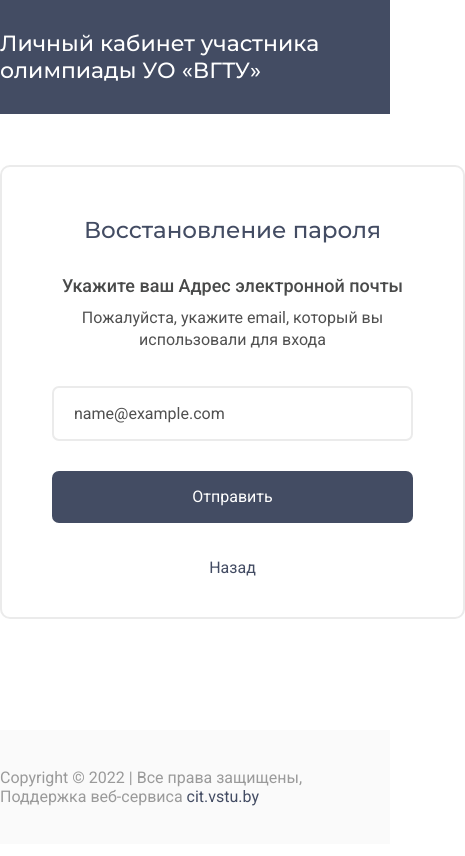
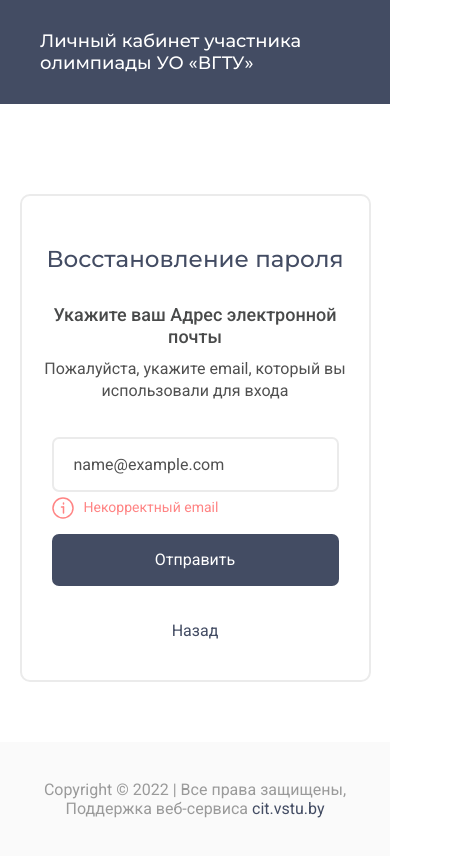
Before and after one commit to tragislav/olympiad-student, a React (Create React App) app: page /passwordRecovery in a window 390 px wide. Both pictures are taken after typing "name@example.com" into the empty fields and a click on the button "Отправить". Shown: the whole page, 465 px wide, since content can reach past the window. Built offline with nearby package versions, Linux system fonts and the light colour scheme; no server answers.

Commit message:
added adaptive to all auth components

```diff
--- a/src/Pages/Login/styled.css
+++ b/src/Pages/Login/styled.css
@@ -5,12 +5,14 @@
   line-height: 19px;
   color: #9a9c9c;
   width: 100%;
+  margin-top: 90px;
+  display: flex;
+  justify-content: center;
 }
 
 .LoginFormWrapper {
   width: 465px;
   text-align: center;
-  margin: 0 auto;
   border: 2px solid #ebebeb;
   box-sizing: border-box;
   box-shadow: 2px 8px 15px rgb(201 201 201 10%);
@@ -40,10 +42,16 @@
   transition: 0.2s all linear;
 }
 
+.errorInput {
+  background: #ffffff;
+  border: 2px solid #ffb0a5;
+  color: #ffb0a5;
+}
+
 .LoginFormError {
   font-weight: 400;
-  font-size: 16px;
-  line-height: 22px;
+  font-size: 14px;
+  line-height: 20px;
   color: #ff8484;
   padding-left: 10px;
 }
@@ -51,7 +59,7 @@
 .LoginFormInput {
   width: 100%;
   height: 55px;
-  margin-bottom: 32px;
+  margin-bottom: 5px;
   padding-left: 20px;
   box-sizing: border-box;
   box-shadow: 2px 8px 15px rgb(201 201 201 10%);
@@ -104,3 +112,16 @@
 .underline {
   text-decoration: underline;
 }
+
+@media (max-width: 530px) {
+  .LoginFormWrapper {
+    width: 90%;
+  }
+  .LoginForm {
+    padding: 35px 30px;
+  }
+  .LoginFormTitle {
+    padding-left: 10px;
+    padding-right: 10px;
+  }
+}
--- a/src/Pages/PasswordRecovery/index.js
+++ b/src/Pages/PasswordRecovery/index.js
@@ -4,12 +4,14 @@ import { useForm } from "react-hook-form";
 import { yupResolver } from "@hookform/resolvers/yup";
 
 import RegistrationSuccess from "../../components/RegistrationSuccess";
+import { ReactComponent as ErrorIcon } from "../../images/error-icon.svg";
 import schema from "./validation";
 import "./styled.css";
 import { sendMailToRecoveryPassword } from "../../api/auth";
 
 function PasswordRecovery() {
   const [isSuccess, setIsSuccess] = useState(false);
+  const [error, setError] = useState(false);
   const { register, handleSubmit } = useForm({
     resolver: yupResolver(schema),
   });
@@ -23,6 +25,7 @@ function PasswordRecovery() {
         setIsSuccess(true);
       })
       .catch((e) => {
+        setError(true);
         console.error(e);
       });
   };
@@ -39,18 +42,18 @@ function PasswordRecovery() {
     );
   } else {
     return (
-      <div className="RecoveryContainer">
-        <div className="RecoveryFormWrapper">
-          <h3 className="RecoveryFormTitle">Восстановление пароля</h3>
+      <div className="LoginContainer">
+        <div className="LoginFormWrapper">
+          <h3 className="LoginFormTitle">Восстановление пароля</h3>
           <p className="RecoveryText bold">
             Укажите ваш Адрес электронной почты
           </p>
           <p className="RecoveryText">
             Пожалуйста, укажите email, который вы использовали для входа
           </p>
-          <form className="RecoveryForm" onSubmit={handleSubmit(onSubmit)}>
+          <form className="LoginForm" onSubmit={handleSubmit(onSubmit)}>
             <input
-              className="RecoveryFormInput"
+              className="LoginFormInput"
               ref={email.ref}
               name={email.name}
               onBlur={email.onBlur}
@@ -59,12 +62,16 @@ function PasswordRecovery() {
               placeholder="Введить вашу почту"
               required
             />
-            <button className="RecoveryFormSubmit" type="submit">
+            <div className={error ? "ErrorWrapper opacity1" : "ErrorWrapper"}>
+              <ErrorIcon />
+              <p className="LoginFormError">Некорректный email</p>
+            </div>
+            <button className="LoginFormSubmit" type="submit">
               Отправить
             </button>
           </form>
           <div className="RecoveryFooterForm">
-            <Link className="RecoveryFooterFormLink" to="/">
+            <Link className="LoginFooterFormLink" to="/">
               Назад
             </Link>
           </div>
--- a/src/Pages/PasswordRecovery/styled.css
+++ b/src/Pages/PasswordRecovery/styled.css
@@ -1,32 +1,3 @@
-.RecoveryContainer {
-  font-family: "Roboto", sans-serif;
-  font-style: normal;
-  font-size: 16px;
-  line-height: 19px;
-  color: #9a9c9c;
-  width: 100%;
-}
-
-.RecoveryFormWrapper {
-  width: 465px;
-  text-align: center;
-  margin: 0 auto;
-  border: 2px solid #ebebeb;
-  box-sizing: border-box;
-  box-shadow: 2px 8px 15px rgb(201 201 201 10%);
-  border-radius: 10px;
-  position: relative;
-}
-
-.RecoveryFormTitle {
-  font-family: "Montserrat";
-  padding-top: 50px;
-  font-weight: 500;
-  font-size: 23px;
-  line-height: 120%;
-  color: #434c63;
-}
-
 .RecoveryText {
   font-family: "Roboto";
   font-style: normal;
@@ -45,45 +16,13 @@
   padding-top: 30px;
 }
 
-.RecoveryForm {
-  text-align: left;
-  padding: 35px 50px;
-}
-
-.RecoveryFormInput {
-  width: 100%;
-  height: 55px;
-  margin-bottom: 20px;
-  padding-left: 20px;
-  box-sizing: border-box;
-  box-shadow: 2px 8px 15px rgb(201 201 201 10%);
-}
-
-.RecoveryFormSubmit {
-  font-family: "Roboto";
-  font-style: normal;
-  font-weight: 400;
-  font-size: 16px;
-  line-height: 19px;
-  background: #434c63;
-  box-shadow: 2px 8px 15px rgb(201 201 201 10%);
-  border: transparent;
-  border-radius: 7px;
-  width: 100%;
-  height: 52px;
-  color: #ffffff;
-  margin-top: 10px;
-}
-
 .RecoveryFooterForm {
   padding: 0 50px 40px;
 }
 
-.RecoveryFooterFormLink {
-  font-family: "Roboto", sans-serif;
-  font-style: normal;
-  font-weight: 400;
-  font-size: 16px;
-  line-height: 19px;
-  color: #434c63;
+@media (max-width: 530px) {
+  .RecoveryText {
+    padding-left: 10px;
+    padding-right: 10px;
+  }
 }
--- a/src/Pages/Registration/index.js
+++ b/src/Pages/Registration/index.js
@@ -55,15 +55,13 @@ function Registration() {
     );
   } else {
     return (
-      <div className="RegistrationContainer">
-        <div className="RegistrationFormWrapper">
-          <h3 className="RegistrationFormTitle">Регистрация</h3>
-          <form className="RegistrationForm" onSubmit={handleSubmit(onSubmit)}>
+      <div className="LoginContainer">
+        <div className="LoginFormWrapper">
+          <h3 className="LoginFormTitle">Регистрация</h3>
+          <form className="LoginForm" onSubmit={handleSubmit(onSubmit)}>
             <input
               className={
-                error.username
-                  ? "RegistrationFormInput errorInput"
-                  : "RegistrationFormInput"
+                error.username ? "LoginFormInput errorInput" : "LoginFormInput"
               }
               ref={username.ref}
               name={username.name}
@@ -83,9 +81,7 @@ function Registration() {
             </div>
             <input
               className={
-                error.password
-                  ? "RegistrationFormInput errorInput"
-                  : "RegistrationFormInput"
+                error.password ? "LoginFormInput errorInput" : "LoginFormInput"
               }
               ref={password.ref}
               name={password.name}
@@ -106,8 +102,8 @@ function Registration() {
             <input
               className={
                 error.againPassword
-                  ? "RegistrationFormInput errorInput"
-                  : "RegistrationFormInput"
+                  ? "LoginFormInput errorInput"
+                  : "LoginFormInput"
               }
               ref={repeatPassword.ref}
               name={repeatPassword.name}
@@ -127,9 +123,7 @@ function Registration() {
             </div>
             <input
               className={
-                error.email
-                  ? "RegistrationFormInput errorInput"
-                  : "RegistrationFormInput"
+                error.email ? "LoginFormInput errorInput" : "LoginFormInput"
               }
               ref={email.ref}
               name={email.name}
@@ -143,14 +137,14 @@ function Registration() {
               className={error.email ? "ErrorWrapper opacity1" : "ErrorWrapper"}
             >
               <ErrorIcon />
-              <p className="LoginFormError">Пароли не совпадают</p>
+              <p className="LoginFormError">Некорректный email</p>
             </div>
-            <button className="RegistrationFormSubmit" type="submit">
+            <button className="LoginFormSubmit" type="submit">
               Зарегистрироваться
             </button>
           </form>
           <div className="RegistrationFooterForm">
-            <Link className="RegistrationFooterFormLink" to="/">
+            <Link className="LoginFooterFormLink" to="/">
               Назад
             </Link>
           </div>
--- a/src/Pages/Registration/styled.css
+++ b/src/Pages/Registration/styled.css
@@ -1,77 +1,3 @@
-.RegistrationContainer {
-  font-family: "Roboto", sans-serif;
-  font-style: normal;
-  font-size: 16px;
-  line-height: 19px;
-  color: #9a9c9c;
-  width: 100%;
-}
-
-.RegistrationFormWrapper {
-  width: 465px;
-  text-align: center;
-  margin: 0 auto;
-  border: 2px solid #ebebeb;
-  box-sizing: border-box;
-  box-shadow: 2px 8px 15px rgb(201 201 201 10%);
-  border-radius: 10px;
-  position: relative;
-}
-
-.RegistrationFormTitle {
-  font-family: "Montserrat";
-  padding-top: 50px;
-  font-weight: 500;
-  font-size: 23px;
-  line-height: 120%;
-  color: #434c63;
-}
-
-.RegistrationForm {
-  text-align: left;
-  padding: 35px 50px;
-}
-
-.RegistrationFormInput {
-  width: 100%;
-  height: 55px;
-  margin-bottom: 5px;
-  padding-left: 20px;
-  box-sizing: border-box;
-  box-shadow: 2px 8px 15px rgb(201 201 201 10%);
-}
-
-.RegistrationFormSubmit {
-  font-family: "Roboto";
-  font-style: normal;
-  font-weight: 400;
-  font-size: 16px;
-  line-height: 19px;
-  color: #ffffff;
-  background: #434c63;
-  box-shadow: 2px 8px 15px rgb(201 201 201 10%);
-  border: transparent;
-  border-radius: 7px;
-  width: 100%;
-  height: 52px;
-  margin-top: 10px;
-}
-
 .RegistrationFooterForm {
   padding: 0 50px 40px;
 }
-
-.RegistrationFooterFormLink {
-  font-family: "Roboto", sans-serif;
-  font-style: normal;
-  font-weight: 400;
-  font-size: 16px;
-  line-height: 19px;
-  color: #434c63;
-}
-
-.errorInput {
-  background: #ffffff;
-  border: 2px solid #ffb0a5;
-  color: #ffb0a5;
-}
--- a/src/components/Footer/styled.css
+++ b/src/components/Footer/styled.css
@@ -3,6 +3,7 @@
   display: flex;
   justify-content: center;
   margin-top: 60px;
+  text-align: center;
 }
 
 .FooterTitle {
@@ -12,7 +13,7 @@
   font-size: 16px;
   line-height: 19px;
   color: #9a9a9a;
-  margin: 38px 0;
+  margin: 38px 40px;
 }
 
 .FooterLink {
--- a/src/components/Header/styled.css
+++ b/src/components/Header/styled.css
@@ -11,5 +11,12 @@
   font-size: 22px;
   line-height: 27px;
   color: #ffffff;
-  margin: 30px 0;
+  margin: 30px 40px;
 }
+
+@media (max-width: 680px) {
+  .HeaderTitle {
+    font-size: 18px;
+    line-height: 22px;
+  }
+}
```
Also changed, not shown: src/Pages/ChangePassword/index.js (+16 -14 lines), src/Pages/Login/index.js (+13 -10 lines).
